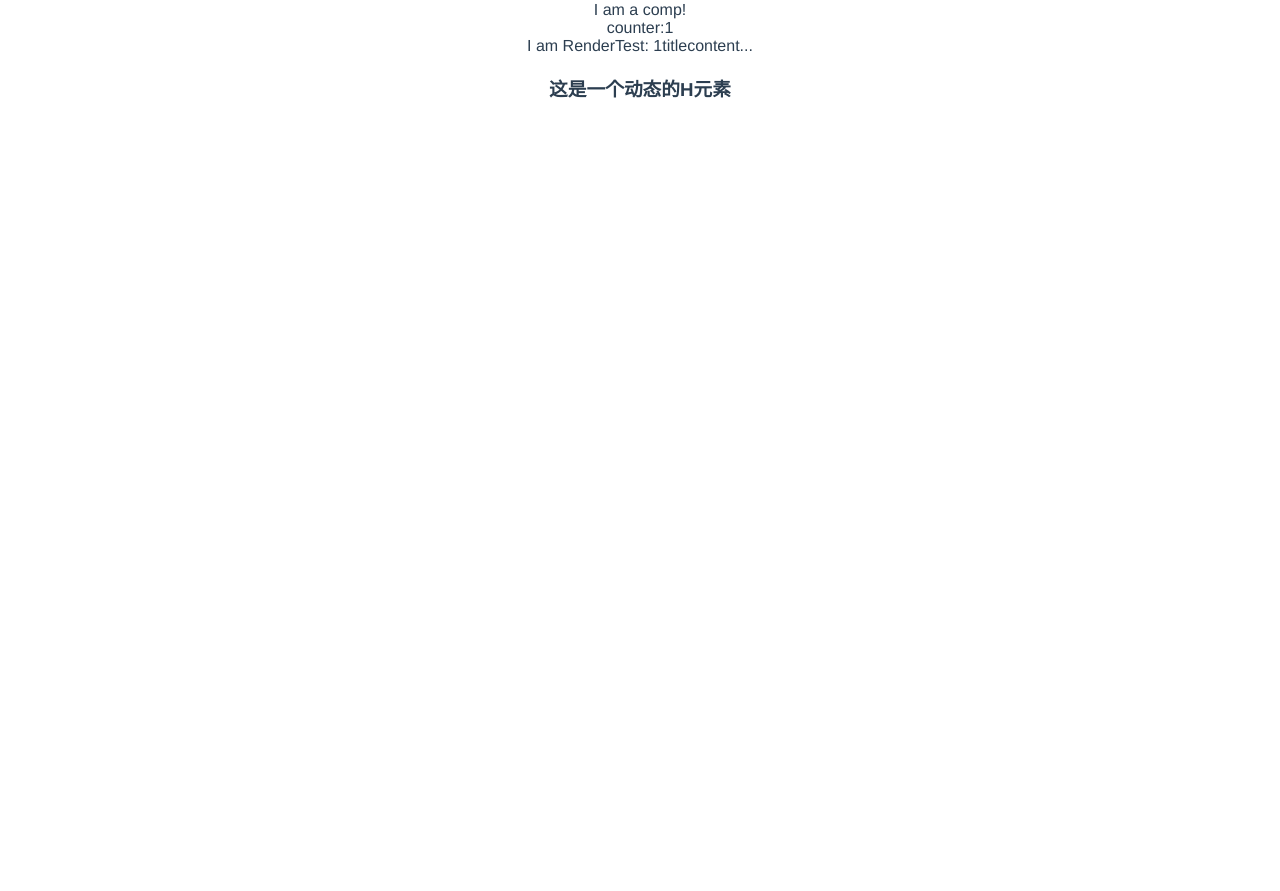
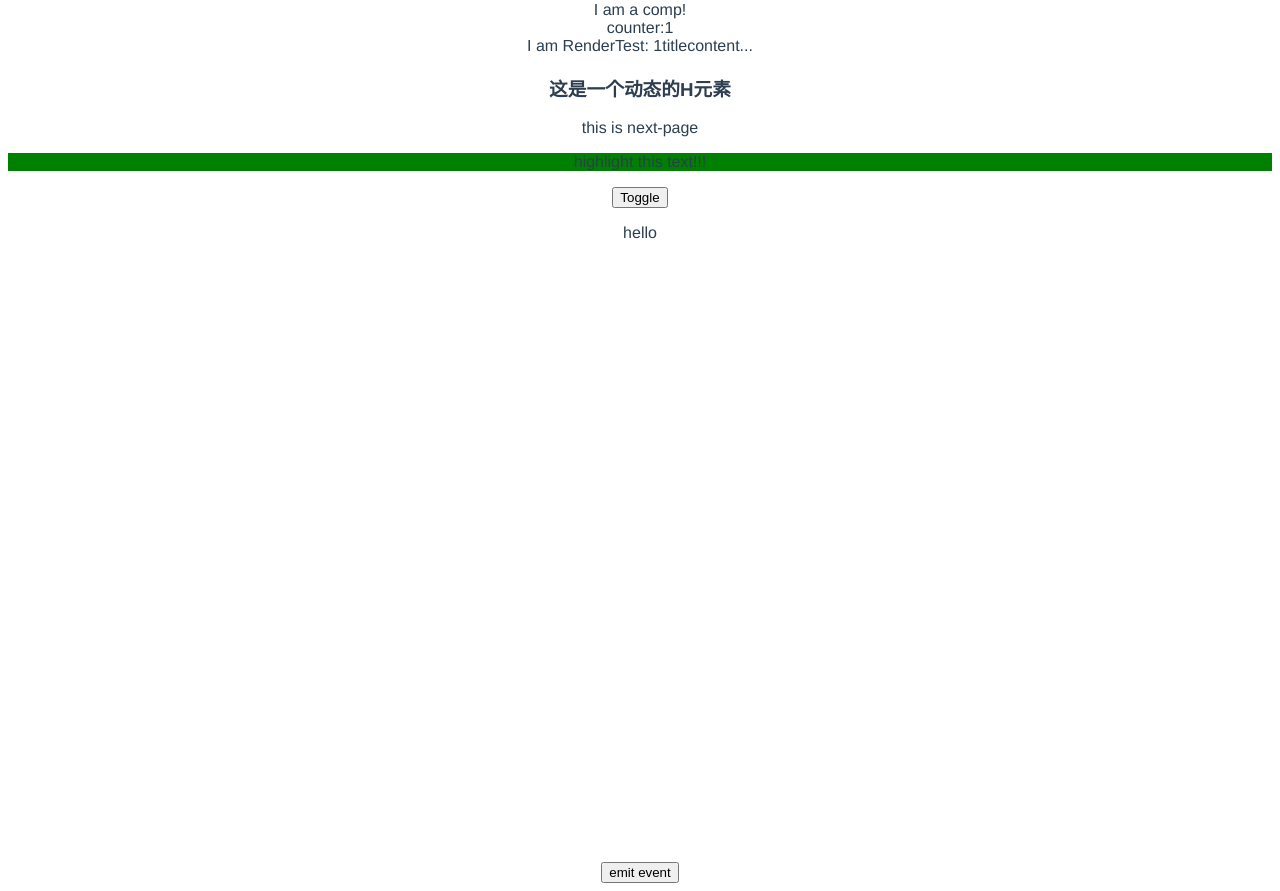
Before and after one commit to RenektonChr/vite-study, a Vue app: page / in a window 1280 px wide. Shown: the part 562-1453 px from the top of the page. Before the commit the page ends 1293 px from the top, so only its background shows below. Built offline with nearby package versions, Linux system fonts and the light colour scheme; the HTML template or start-up script is replaced by a standard one.

Commit message:
mitt的使用

```diff
--- a/package.json
+++ b/package.json
@@ -6,6 +6,7 @@
     "build": "vite build"
   },
   "dependencies": {
+    "mitt": "^2.1.0",
     "vue": "^3.0.4"
   },
   "devDependencies": {
--- a/src/components/HelloWorld.vue
+++ b/src/components/HelloWorld.vue
@@ -20,17 +20,35 @@
     <template v-slot:content>content...</template>
   </RenderTest>
 
-  <!-- 函数是组件 -->
+  <!-- 函数式组件 -->
   <Functional level="3">这是一个动态的H元素</Functional>
+
+  <!-- 异步组件 -->
+  <AsyncComp></AsyncComp>
+
+  <!-- 自定义指令 -->
+  <p v-highlight="'green'">highlight this text!!!</p>
+
+  <!-- 动画 -->
+  <TransitionTest></TransitionTest>
+
+  <!-- 发送和监听事件 -->
+  <button @click="sendMsg">emit event</button>
 </template>
 
 <script>
-import { h } from 'vue'
+import { h, defineAsyncComponent } from 'vue'
 import ModalButton from './ModalButton.vue'
 import Composition from './Composition.vue'
 import Emits from './Emits.vue'
 import VmodelTest from './VmodelTest.vue'
 import Functional from './Functional.vue'
+import TransitionTest from './TransitionTest.vue'
+
+// 事件的派发和监听
+import mitt from 'mitt'
+
+export const emitter = mitt()
 
 export default {
   name: "HelloWorld",
@@ -71,11 +89,16 @@
         }
       }
     },
-    Functional
+    Functional,
+    AsyncComp: defineAsyncComponent(() => import('./nextPage.vue')),
+    TransitionTest
   },
   methods: {
     onClick() {
       console.log('click me!')
+    },
+    sendMsg() {
+      emitter.emit('someEvent', 'fooooooo')
     }
   },
 };
--- /dev/null
+++ b/src/components/TransitionTest.vue
@@ -0,0 +1,31 @@
+<template>
+  <div id="demo">
+    <button @click="show = !show">Toggle</button>
+
+    <transition name="fade">
+      <p v-if="show">hello</p>
+    </transition>
+  </div>
+</template>
+
+<script>
+export default {
+  data() {
+    return {
+      show: true
+    };
+  }
+}
+</script>
+
+<style>
+.fade-enter-active,
+.fade-leave-active {
+  transition: opacity 0.5s ease;
+}
+
+.fade-enter-from,
+.fade-leave-to {
+  opacity: 0;
+}
+</style>
--- /dev/null
+++ b/src/components/nextPage.vue
@@ -0,0 +1,20 @@
+<template>
+  <div>
+    this is next-page
+  </div>
+</template>
+
+<script>
+import { emitter } from './HelloWorld.vue'
+export default {
+  mounted() {
+    emitter.on('someEvent', msg => {
+      console.log('msg---->', msg)
+    })
+  }
+}
+</script>
+
+<style>
+
+</style>
--- a/src/main.js
+++ b/src/main.js
@@ -7,6 +7,11 @@
 .component('comp', {
   render() {
     return h('div', 'I am a comp!')
+  }
+})
+.directive('highlight', {
+  beforeMount(el, binding, vnode) {
+    el.style.background = binding.value
   }
 })
 .mount('#app')
@@ -36,7 +41,7 @@
         canvas.addEventListener('click', () => {
           child.onClick()
           setTimeout(() => {
-            draw(child)
+            // draw(child)
           }, 0)
         })
       }
--- /dev/null
+++ b/vite.config.js
@@ -0,0 +1,5 @@
+module.exports = {
+  vueCompilerOptions: {
+    isCustomElement: tag => tag === 'piechart'
+  }
+}
```
Also changed, not shown: 1 other file (tests, documents, lock files or other folders).
